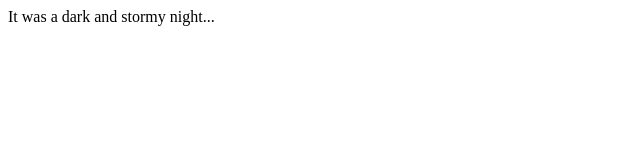
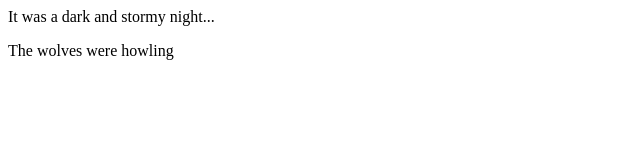
Before and after one commit to imjose1/fireside-story, a plain HTML site: page index.html in a window 1280 px wide. Shown: the whole page, without its empty margins (0-640 px from the left). Drawn offline with Linux system fonts and the light colour scheme.

Commit message:
added 2nd line

```diff
--- a/index.html
+++ b/index.html
@@ -1,5 +1,6 @@
 <html>
   <body>
     <p>It was a dark and stormy night...</p>
+  <p>The wolves were howling</p>
   </body>
 </html>
```
